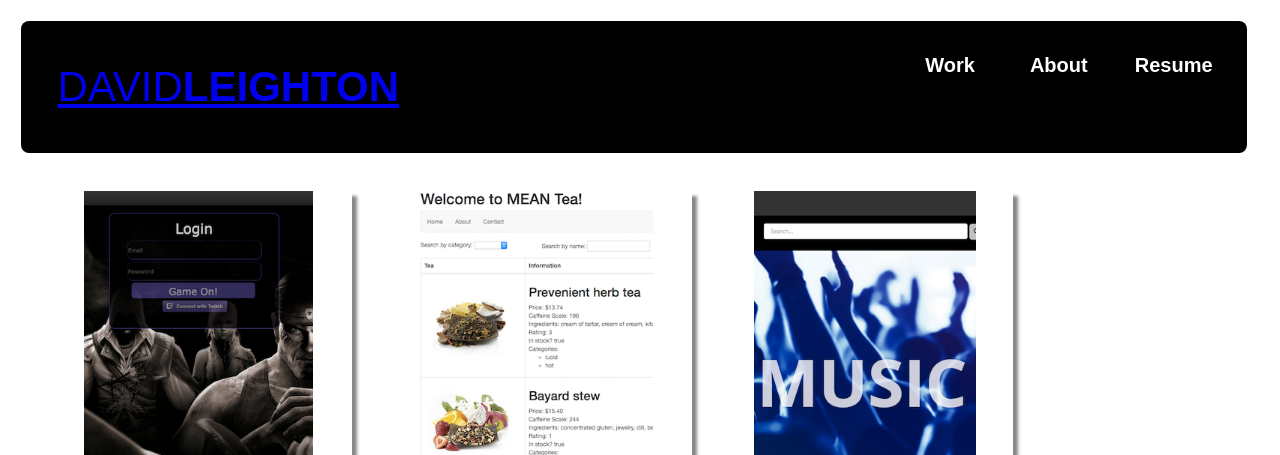
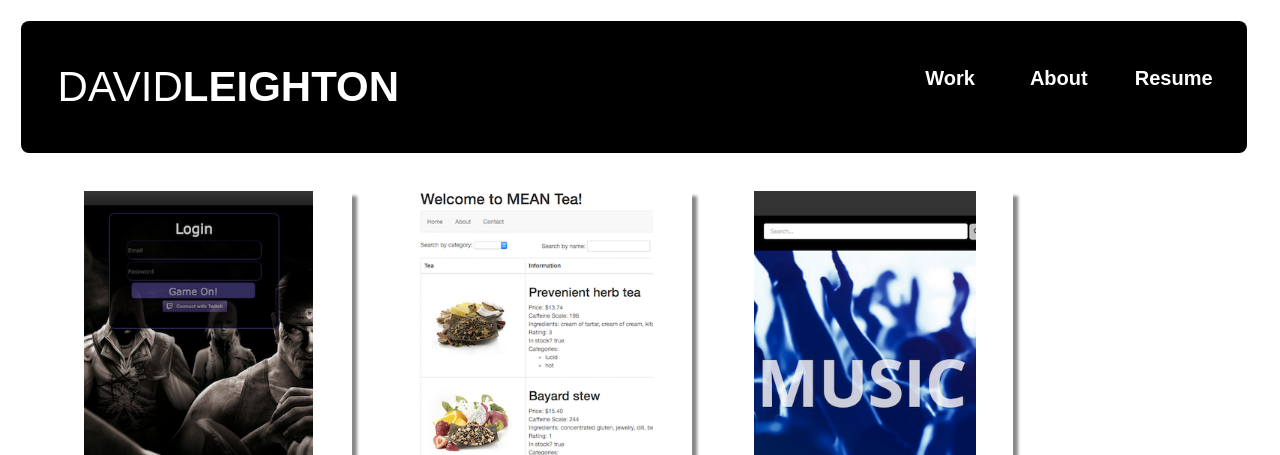
Before and after one commit to enleightond/enleightond.github.io, a plain HTML site: page index.html in a window 1280 px wide. Shown: the top 455 px of the page. Drawn offline with nearby package versions, Linux system fonts and the light colour scheme; some packages are replaced by stand-ins of ours.

Commit message:
fixed nav bar name plate

```diff
--- a/css/style.css
+++ b/css/style.css
@@ -42,21 +42,24 @@ nav {
 	display: block;
 	float: left;
 	font-size: 42px;
-	color: white;
 	margin-left: 3%;
-	list-style: none;
 	transition: 500ms ease-in-out;
 	-webkit-transition: 500ms ease-in-out;
 	width: 33%;
 }
+ .name a {
+	color: white;
+	text-decoration: none;
+ }
 
-.name:hover {
+.name a:hover {
 	font-style: italic;
 	color:rgb(47, 144, 241);
 	transition: all 500ms ease-out;
 }
 
 .sitelinks {
+	padding-top: 1%;
 	float: right;
 	width: 30%;
 	list-style: none;
```
